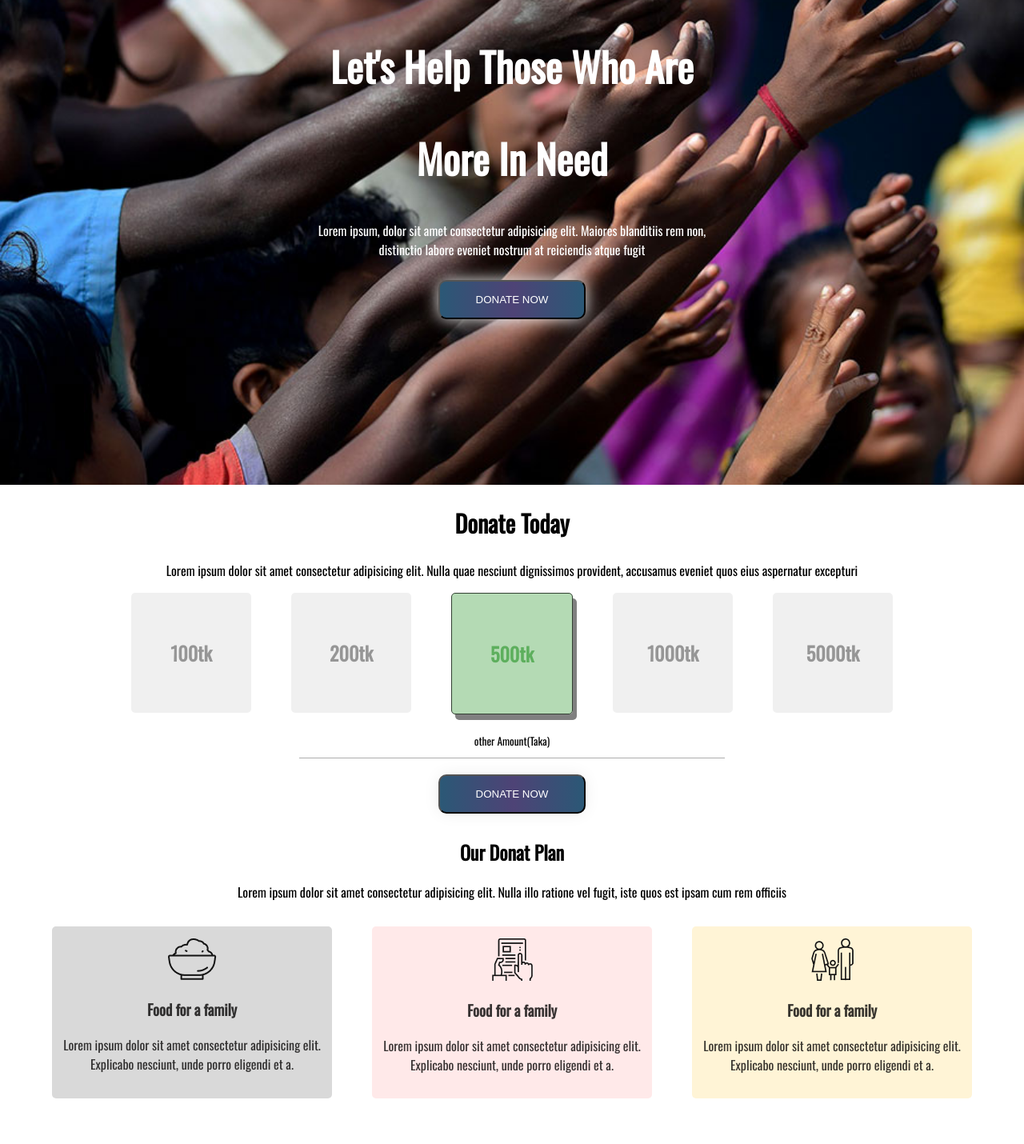
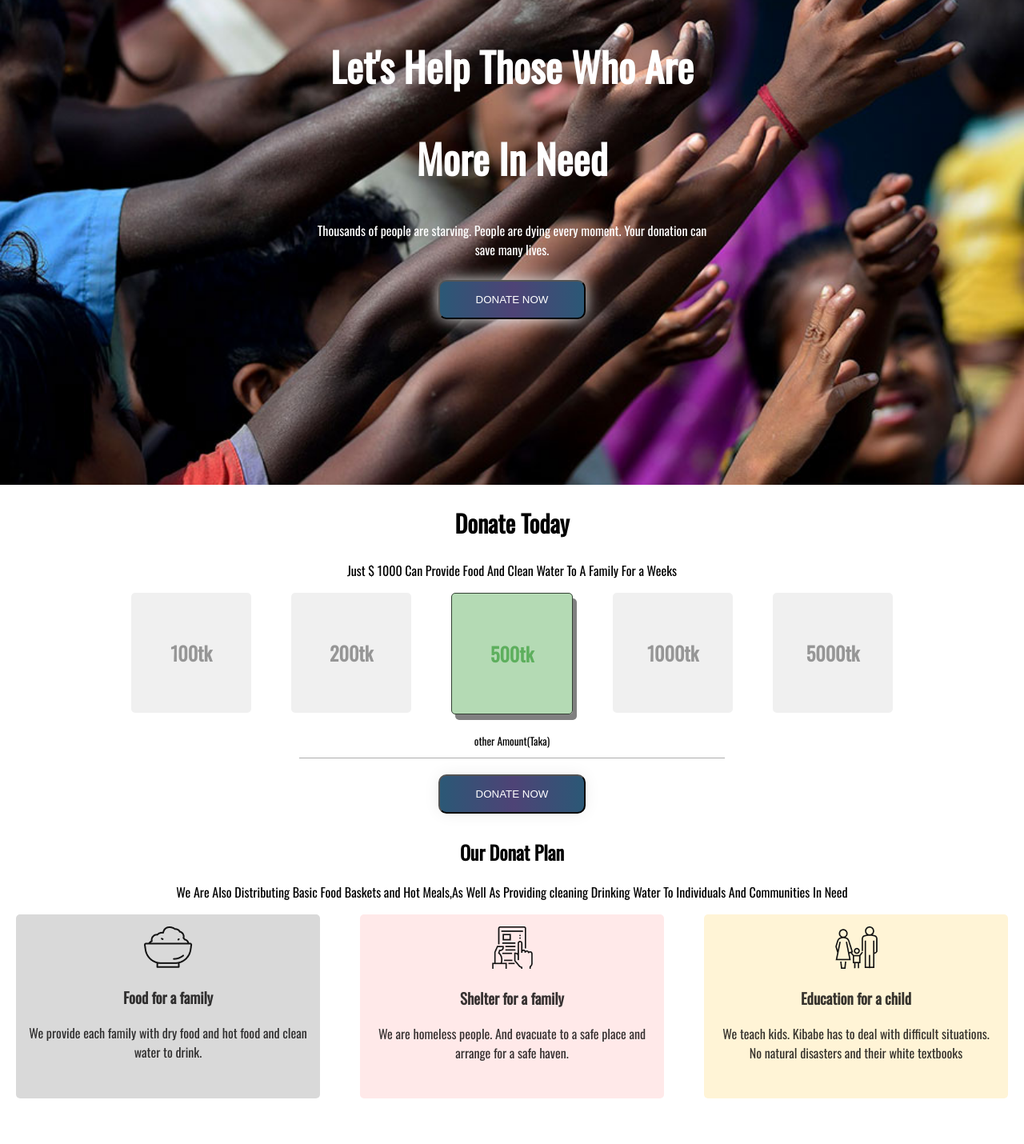
Before and after one commit to md-sajim/donate-to-day, a plain HTML site: page Index.html in a window 1280 px wide. Shown: the part 194-1624 px from the top of the page at 80% size. Drawn offline with nearby package versions, Linux system fonts and the light colour scheme.

Commit message:
all complite

```diff
--- a/Index.html
+++ b/Index.html
@@ -21,10 +21,8 @@
         <div class="header-title">
             <h1 class="header-in header-h1">Let's Help Those Who Are</h1>
             <h1 class="header-in header-h1">More In Need</h1>
-            <p class="header-in">Lorem ipsum, dolor sit amet consectetur adipisicing elit. Maiores blanditiis rem non,
-                distinctio
-                labore
-                eveniet nostrum at reiciendis atque fugit</p>
+            <p class="header-in">Thousands of people are starving. People are dying every moment. Your donation can save
+                many lives.</p>
             <div class="header-in"> <button class="button-1">Donate Now</button></div>
         </div>
     </section>
@@ -32,8 +30,7 @@
     <section>
         <div class="header-in">
             <h1 style="font-size:30px;">Donate Today</h1>
-            <p>Lorem ipsum dolor sit amet consectetur adipisicing elit. Nulla quae nesciunt dignissimos provident,
-                accusamus eveniet quos eius aspernatur excepturi</p>
+            <p>Just $ 1000 Can Provide Food And Clean Water To A Family For a Weeks</p>
             <div class="Specified-amount">
                 <div class="amount">
                     <h1>100tk</h1>
@@ -62,27 +59,24 @@
     <section>
         <div class="header-in">
             <h1>Our Donat Plan</h1>
-            <p>Lorem ipsum dolor sit amet consectetur adipisicing elit. Nulla illo ratione vel fugit, iste quos est
-                ipsam cum rem officiis</p>
+            <p>We Are Also Distributing Basic Food Baskets and Hot Meals,As Well As Providing cleaning Drinking Water To
+                Individuals And Communities In Need </p>
             <div class="Specified-amount">
                 <div id="donat-1" class="out-donat">
                     <img src="icons/food.png" alt="">
                     <h3>Food for a family</h3>
-                    <p>Lorem ipsum dolor sit amet consectetur adipisicing elit. Explicabo nesciunt, unde porro eligendi
-                        et a.</p>
+                    <p>We provide each family with dry food and hot food and clean water to drink.</p>
                 </div>
                 <div id="donat-2" class="out-donat">
                     <img src="icons/Frame-1.png" alt="">
-                    <h3>Food for a family</h3>
-                    <p>Lorem ipsum dolor sit amet consectetur adipisicing elit. Explicabo nesciunt, unde porro eligendi
-                        et a.</p>
+                    <h3>Shelter for a family</h3>
+                    <p>We are homeless people. And evacuate to a safe place and arrange for a safe haven.</p>
                 </div>
                 <div id="donat-3" class="out-donat">
                     <img style="color: green;" src="icons/shelter.png" alt="">
-                    <h3>Food for a family</h3>
-                    <p>Lorem ipsum dolor sit amet consectetur adipisicing elit.
-                        Explicabo nesciunt, unde porro eligendi
-                        et a.</p>
+                    <h3>Education for a child</h3>
+                    <p>We teach kids. Kibabe has to deal with difficult situations. No natural disasters and their white
+                        textbooks</p>
                 </div>
             </div>
         </div>
@@ -122,8 +116,7 @@
     <div class="header-in">
         <div>
             <h1>Get My Updates</h1>
-            <p>Lorem ipsum dolor, sit amet consectetur adipisicing elit. Cupiditate dolorum modi, magni veritatis iure
-                totam!</p>
+            <p>Email us the details of your donation or about us</p>
         </div>
         <div class="form-container">
 
--- a/style.css
+++ b/style.css
@@ -98,8 +98,7 @@ body {
     color: rgba(5, 4, 4, 0.799);
     height: 200px;
     width: 350px;
-    padding-top: 15px;
-    margin-top: 15px;
+    padding: 15px;
     margin-bottom: 15px;
     border-radius: 5px;
 }
```
